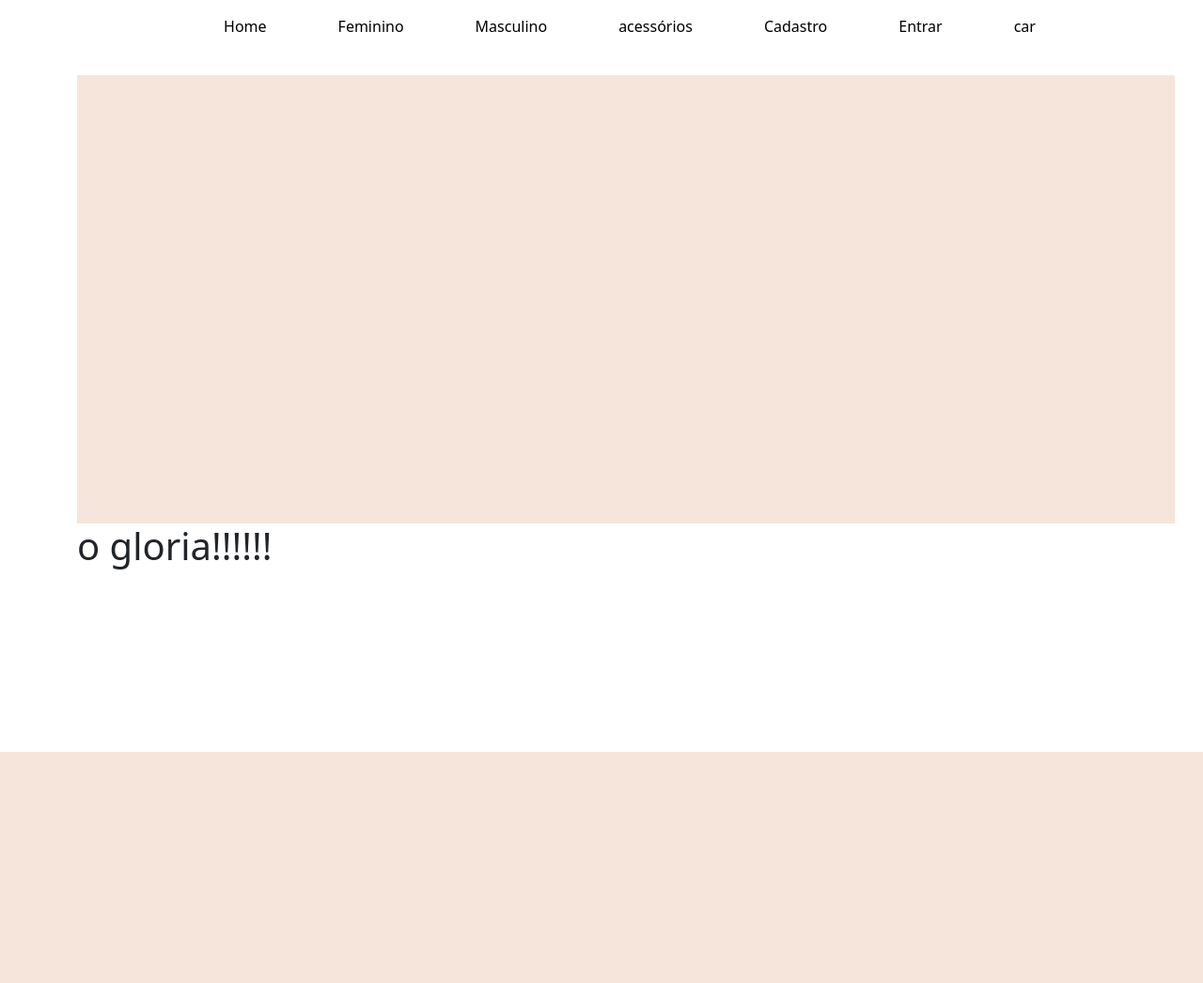
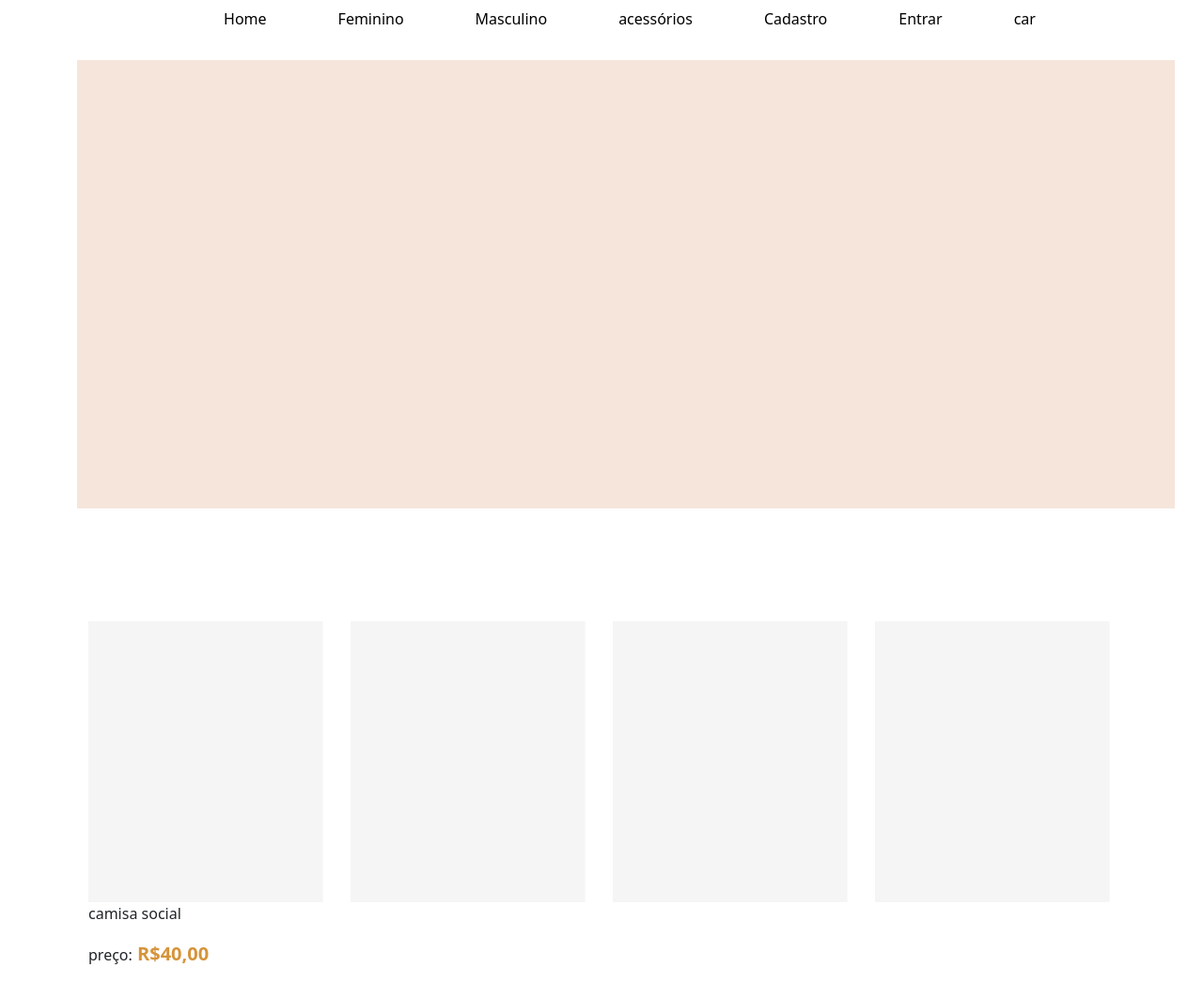
Before and after one commit to bagm4/bazar, a Django app: page / in a window 1280 px wide. Shown: the whole page at 94% size. Before the commit the page ends 800 px from the top, so only its background shows below. Run offline with Django 4.2, Linux system fonts and the light colour scheme; some libraries are stand-ins or nearby versions.

Commit message:
commitIndex1

```diff
--- a/main/static/css/style.css
+++ b/main/static/css/style.css
@@ -1,3 +1,4 @@
+/*nav*/
 .navbar a {
     color: black;
 }
@@ -9,3 +10,25 @@
 .nav-item{
     padding-left: 60px;
 }
+
+/*margens*/
+.MTop60{
+    margin-top: 60px;
+}
+
+/*tela*/
+.m0{
+    margin: 0px;
+    padding: 0%;
+}
+.texto{
+    text-align: left;
+}
+
+/*outros*/
+.preco_style{
+    color: #D5943A;
+    font-weight: 600;
+    font-size: 20px;
+    display: inline;
+}
--- a/main/templates/base.html
+++ b/main/templates/base.html
@@ -14,7 +14,7 @@
     <title>{% block title %}{% endblock %}</title>
   </head>
   <body>
-    <nav class="navbar navbar-expand-lg justify-content-center" style="background-color: white;">
+    <nav class="navbar navbar-expand-lg justify-content-center m0" style="background-color: white;">
 
         <!-- Links -->
         <ul class="navbar-nav">
--- a/main/templates/index.html
+++ b/main/templates/index.html
@@ -4,7 +4,35 @@
 {% block title %}{% endblock %}
 
 {% block content %}
-<img src="{% static 'img/rascunho_imagem_index.png' %}" alt="">
-<h1>o gloria!!!!!!</h1>
+<img src="{% static 'img/rascunho_imagem_index.png' %}" alt="" style="margin-bottom: 60px;">
+
+<div class="container ">
+    <!--linha 1-->
+    <div class="row" style="margin-top: 60px;">
+        <div class="col ">
+            <img src="{% static 'img/rascunho_img_produto.png' %}" width="250px" alt="">
+            <div class="sla">
+                <p>camisa social</p>
+                <p style="display:inline;">preço:<p class="preco_style"> R$40,00</p></p>
+            </div>
+        </div>
+        <div class="col">
+            <img src="{% static 'img/rascunho_img_produto.png' %}" width="250px" alt="">
+        </div>
+
+        <div class="col">
+            <img src="{% static 'img/rascunho_img_produto.png' %}" width="250px" alt="">
+        </div>
+
+        <div class="col">
+        <img src="{% static 'img/rascunho_img_produto.png' %}" width="250px" alt="">
+        </div>
+
+    </div>
+
+  </div>
+
+
+
 
 {% endblock content %}
```
Also changed, not shown: main/static/img/rascunho_img_produto.png (added).
